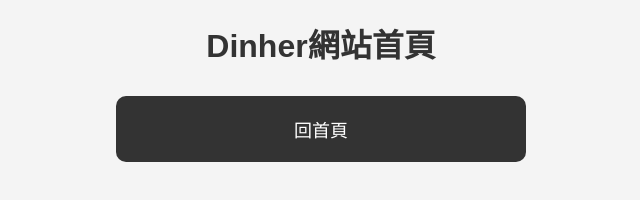
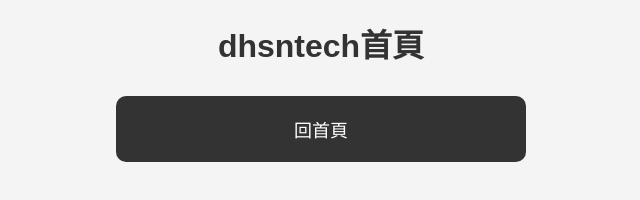
Before and after one commit to dhsntech/dhsntech.github.io, a plain HTML site: page index.html in a window 1280 px wide. Shown: the whole page, without its empty margins (319-959 px from the left). Drawn offline with Linux system fonts and the light colour scheme.

Commit message:
Update index.html

```diff
--- a/index.html
+++ b/index.html
@@ -46,7 +46,7 @@
 </head>
 
 <body>
-    <h1>Dinher網站首頁</h1>
+    <h1>dhsntech首頁</h1>
     <div class="menu-container">
         <a href="https://dhsntech.github.io/" class="menu-button">回首頁</a>
 
```
